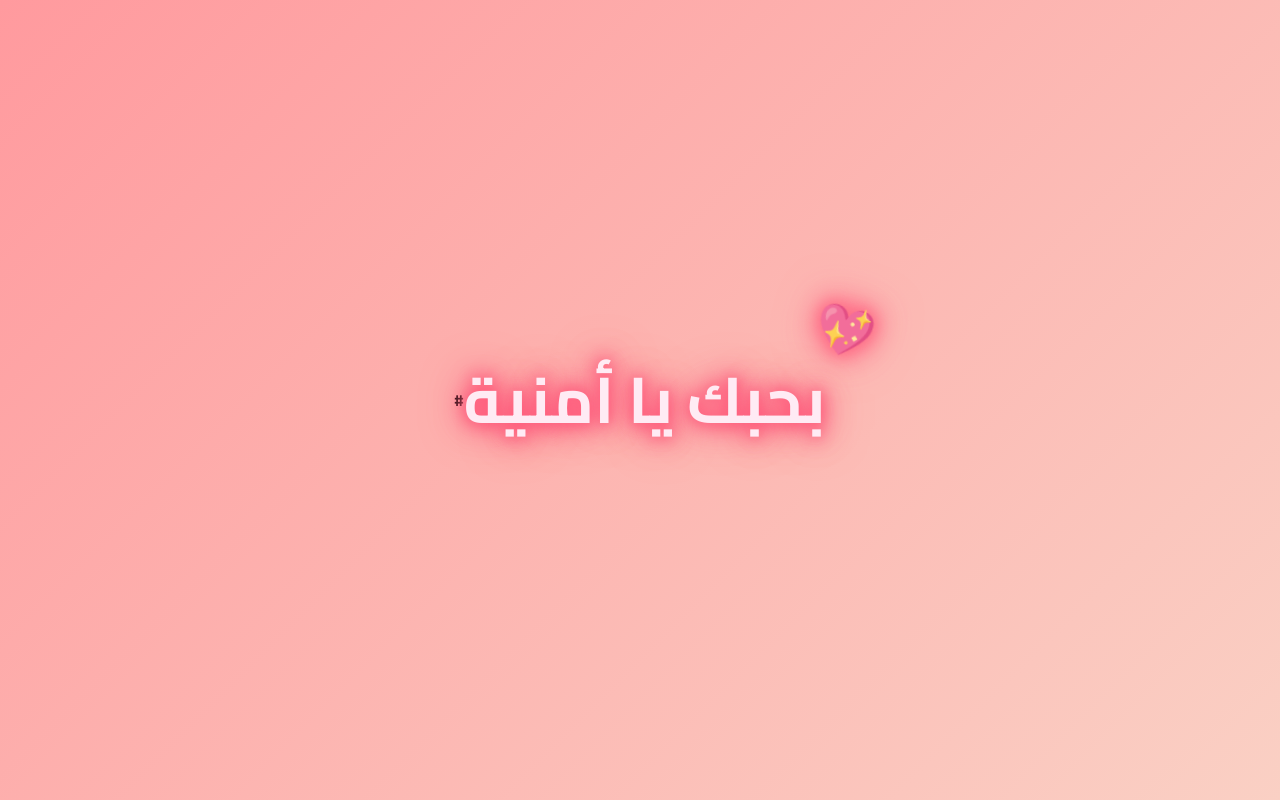
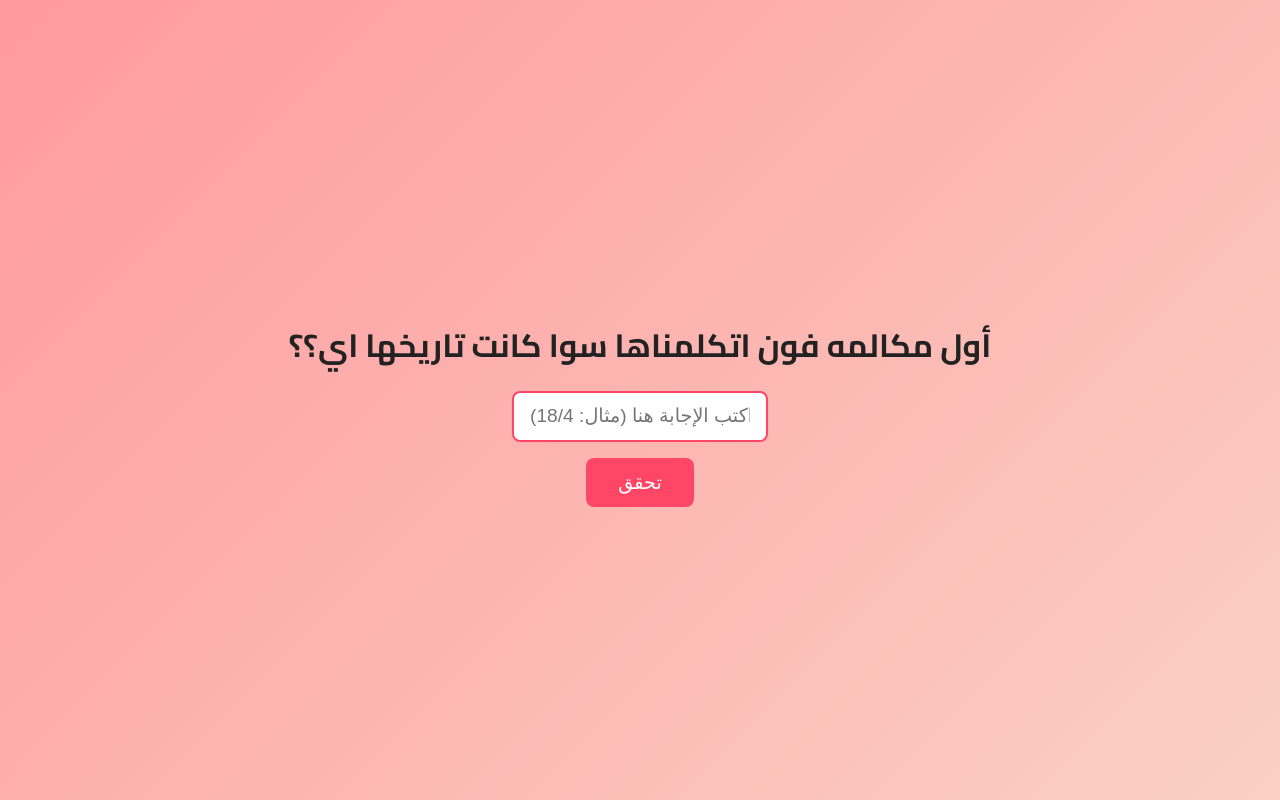
Before and after one commit to no73rd/Love, a plain HTML site: page index.html in a window 1280 px wide. Drawn offline with Linux system fonts and the light colour scheme.

Commit message:
Update index.html
تحديث

```diff
--- a/index.html
+++ b/index.html
@@ -1,9 +1,9 @@
-#<!DOCTYPE html>
+<!DOCTYPE html>
 <html lang="ar">
 <head>
 <meta charset="UTF-8" />
 <meta name="viewport" content="width=device-width, initial-scale=1" />
-<title>بحبك يا أمنية 💖</title>
+<title>لغز حب</title>
 <style>
   @import url('https://fonts.googleapis.com/css2?family=Cairo:wght@700&display=swap');
 
@@ -12,62 +12,129 @@
     height: 100vh;
     background: linear-gradient(135deg, #ff9a9e 0%, #fad0c4 100%);
     display: flex;
+    flex-direction: column;
     justify-content: center;
     align-items: center;
     font-family: 'Cairo', sans-serif;
-    overflow: hidden;
+    color: #333;
   }
 
-  .container {
-    position: relative;
+  h1 {
+    font-size: 2rem;
+    margin-bottom: 1rem;
+    color: #222;
     text-align: center;
-    color: #fff;
-    font-size: 4rem;
-    font-weight: 700;
-    text-shadow:
-      0 0 5px #ff6f91,
-      0 0 10px #ff6f91,
-      0 0 20px #ff6f91,
-      0 0 40px #ff6f91;
-    animation: glow 2s ease-in-out infinite alternate;
   }
 
-  @keyframes glow {
-    from {
-      text-shadow:
-        0 0 5px #ff6f91,
-        0 0 10px #ff6f91,
-        0 0 20px #ff6f91,
-        0 0 40px #ff6f91;
-      color: #fff;
+  input[type="text"] {
+    padding: 0.8rem 1rem;
+    font-size: 1.2rem;
+    border-radius: 8px;
+    border: 2px solid #ff6f91;
+    outline: none;
+    transition: border-color 0.3s ease;
+    width: 220px;
+    text-align: center;
+  }
+
+  input[type="text"]:focus {
+    border-color: #ff4667;
+  }
+
+  button {
+    margin-top: 1rem;
+    background-color: #ff4667;
+    border: none;
+    padding: 0.8rem 2rem;
+    font-size: 1.2rem;
+    border-radius: 8px;
+    color: white;
+    cursor: pointer;
+    transition: background-color 0.3s ease;
+  }
+
+  button:hover {
+    background-color: #ff2a49;
+  }
+
+  .message {
+    position: fixed;
+    top: 30%;
+    left: 50%;
+    transform: translate(-50%, 0);
+    font-size: 2rem;
+    font-weight: 900;
+    color: #2ecc71; /* أخضر */
+    display: flex;
+    align-items: center;
+    gap: 10px;
+    opacity: 0;
+    pointer-events: none;
+    animation-fill-mode: forwards;
+  }
+
+  .message.show {
+    animation: floatUpFade 3s forwards;
+    pointer-events: auto;
+    opacity: 1;
+  }
+
+  @keyframes floatUpFade {
+    0% {
+      opacity: 1;
+      transform: translate(-50%, 0);
     }
-    to {
-      text-shadow:
-        0 0 20px #ff4667,
-        0 0 30px #ff4667,
-        0 0 40px #ff4667,
-        0 0 50px #ff4667;
-      color: #ffd6e8;
+    100% {
+      opacity: 0;
+      transform: translate(-50%, -80px);
     }
   }
 
-  /* صغيرة متنقلة خلف النص */
-  .container::before {
-    content: '💖';
-    position: absolute;
-    font-size: 3rem;
-    top: -40px;
-    right: -50px;
-    animation: floatHeart 3s ease-in-out infinite;
+  .heart {
+    color: #e74c3c;
+    font-size: 2.5rem;
+    animation: pulse 1.5s infinite;
   }
 
-  @keyframes floatHeart {
-    0%, 100% { transform: translateY(0) rotate(0deg); opacity: 1; }
-    50% { transform: translateY(-20px) rotate(20deg); opacity: 0.7; }
+  @keyframes pulse {
+    0%, 100% { transform: scale(1);}
+    50% { transform: scale(1.3);}
   }
+
 </style>
 </head>
 <body>
-  <div class="container">بحبك يا أمنية</div>
+
+  <h1>أول مكالمه فون اتكلمناها سوا كانت تاريخها اي؟؟</h1>
+  <input id="answer" type="text" placeholder="اكتب الإجابة هنا (مثال: 18/4)" autofocus />
+  <button onclick="checkAnswer()">تحقق</button>
+
+  <div id="message" class="message">
+    <span>شاطره يا نونو</span>
+    <span class="heart">❤️</span>
+  </div>
+
+<script>
+  function checkAnswer() {
+    const input = document.getElementById('answer').value.trim();
+    const correctAnswer = "18/4";
+
+    if (input === correctAnswer) {
+      const message = document.getElementById('message');
+      // إظهار الرسالة مع التحريك
+      message.classList.add('show');
+
+      // بعد 3 ثواني تخفي الرسالة وترجع للصفحة للحالة العادية
+      setTimeout(() => {
+        message.classList.remove('show');
+        document.getElementById('answer').value = '';
+        document.getElementById('answer').focus();
+      }, 3000);
+    } else {
+      alert("حاول تاني! الإجابة مش صح.");
+    }
+  }
+</script>
+
 </body>
 </html>
```
